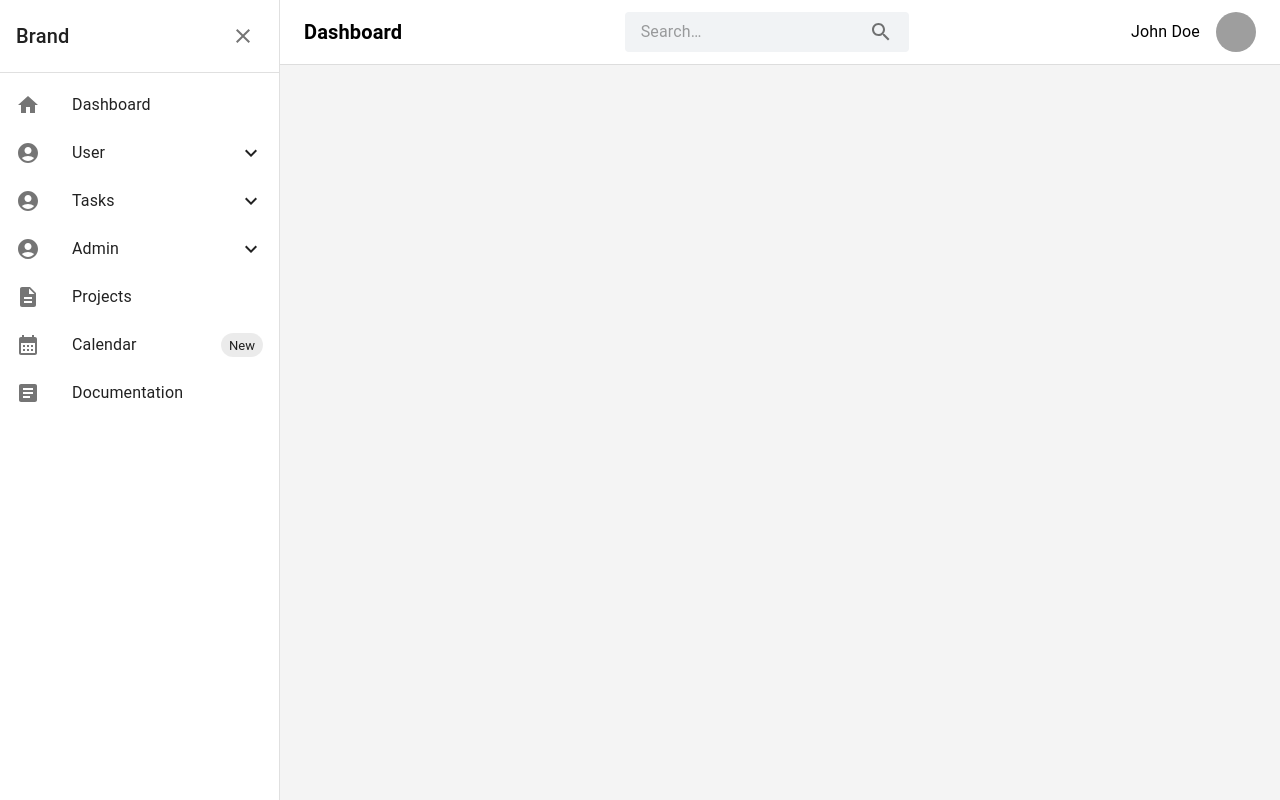
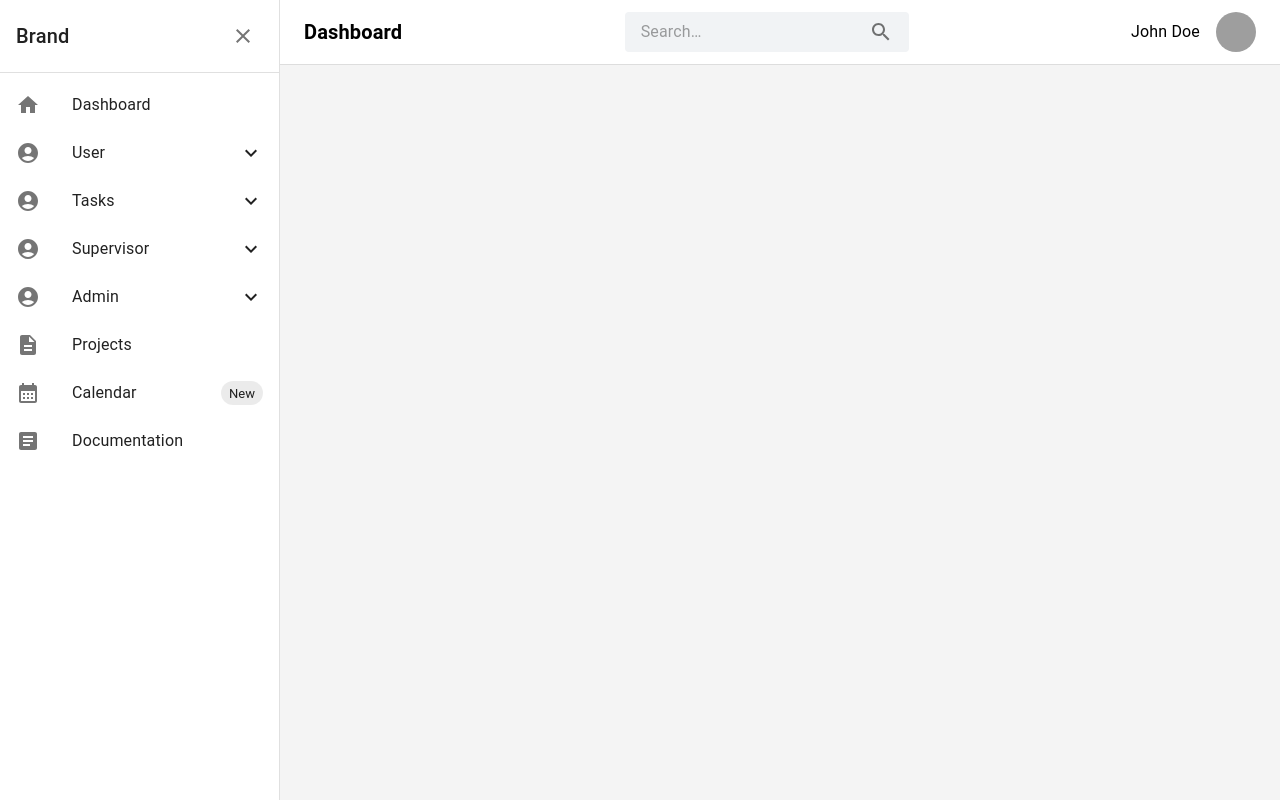
Before and after one commit to Anjana2k02/Task-Manager-App-Frontend, a React (Vite) app: page / in a window 1280 px wide. Built offline with nearby package versions, Linux system fonts and the light colour scheme; grey boxes are pictures that could not be loaded.

Commit message:
coed supervisor

```diff
--- a/src/pages/dashboard/sidebar.jsx
+++ b/src/pages/dashboard/sidebar.jsx
@@ -24,6 +24,7 @@ const Sidebarmain = ({ open, onClose }) => {
       submenuKey: 'users',
       submenu: [
 
+        { text: 'Manage', path: '/user/list' },
         { text: 'Create', path: '/user/create' },
         { text: 'Manage', path: '/user/manage' }
       ]
@@ -41,6 +42,20 @@ const Sidebarmain = ({ open, onClose }) => {
         { text: 'Task Overview', path: '#' }
       ]
     },
+
+    {
+      text: 'Supervisor',
+      icon: <AccountIcon />,
+      hasSubmenu: true,
+      submenuKey: 'supervisors',
+      submenu: [
+
+        { text: 'Manage', path: '/supervisor/list' },
+        { text: 'Create', path: '/supervisor/create' },
+        { text: 'Manage', path: '/supervisor/manage' }
+      ]
+    },
+
     {
       text: 'Admin',
       icon: <AccountIcon />,
--- a/src/pages/supervisor/create.jsx
+++ b/src/pages/supervisor/create.jsx
@@ -195,8 +195,8 @@ export default function SupervisorCreate() {
                 margin="normal"
                 size="medium"
               >
-                <MenuItem value="Active">Active</MenuItem>
-                <MenuItem value="Inactive">Inactive</MenuItem>
+                <MenuItem value="true">Active</MenuItem>
+                <MenuItem value="false">Inactive</MenuItem>
               </TextField>
             </Grid>
           </Grid>
--- a/src/pages/supervisor/list.jsx
+++ b/src/pages/supervisor/list.jsx
@@ -21,6 +21,7 @@ const SupervisorTable = () => {
       try {
         const data = await getFetcher(enpoints.supervisor.viewAll);
         setSupervisors(data);
+
       } catch (error) {
         console.error("Error fetching supervisors:", error);
       }
@@ -38,6 +39,7 @@ const SupervisorTable = () => {
     setRowsPerPage(parseInt(event.target.value, 10));
     setPage(0);
   };
+console.log("dsdsgsdshs", supervisors);
 
   return (
     <ThemeProvider theme={theme}>
--- a/src/routes/path.jsx
+++ b/src/routes/path.jsx
@@ -3,12 +3,21 @@ import { Routes, Route } from "react-router-dom";
 import { CircularProgress, Box } from "@mui/material";
 
 import User from "../pages/user/user";
+import Supervisor from "../pages/supervisor/supervisor";
 
 // Lazy load components
 
 const UserList = lazy(() => import("../pages/user/user"));
 const UserCreate = lazy(() => import("../pages/user/create"));
 const UserManage = lazy(() => import("../pages/user/manage"));
+
+
+const SupervisorList = lazy(() => import("../pages/supervisor/supervisor"));
+const SupervisorCreate = lazy(() => import("../pages/supervisor/create"));
+const SupervisorManage = lazy(() => import("../pages/supervisor/manage"));
+
+
+
 
 
 const Loading = () => (
@@ -22,7 +31,7 @@ export default function Paths() { // Make sure the function name matches the exp
     <Suspense fallback={<Loading />}>
       <Routes>
         {/* user  */}
-        <Route path="/users" element={< UserList/>} />
+        <Route path="/user/list" element={< UserList/>} />
         <Route path="/user/create" element={<UserCreate />} />
         <Route path="/user/manage" element={<UserManage />} />
 
@@ -30,7 +39,11 @@ export default function Paths() { // Make sure the function name matches the exp
         {/* admin */}
 
 
-        {/* superviso */}
+        {/* supervisor */}
+        <Route path="/supervisor/list" element={< SupervisorList/>} />
+        <Route path="/supervisor/create" element={<SupervisorCreate />} />
+        <Route path="/supervisor/manage" element={<SupervisorManage />} />
+
 
 
         {/* worker */}
--- a/src/utils/axios.jsx
+++ b/src/utils/axios.jsx
@@ -75,12 +75,12 @@ export const fetcher = async (args) => {
     },
 
     supervisor: {
-      create: "/user/create",
-      update: "/user/update",
-      delete: "/user/delete/{id}",
-      view: "/user/view/{id}",
-      viewAll: "/user/view/all",
-      report: "/user/report",
+      create: "/supervisor/create",
+      update: "/supervisor/update",
+      delete: "/supervisor/delete/{id}",
+      view: "/supervisor/view/{id}",
+      viewAll: "/supervisor/view/all",
+      report: "/supervisor/report",
     }
 
 
```
Also changed, not shown: src/utils/path.jsx (deleted, +0 -11 lines).
